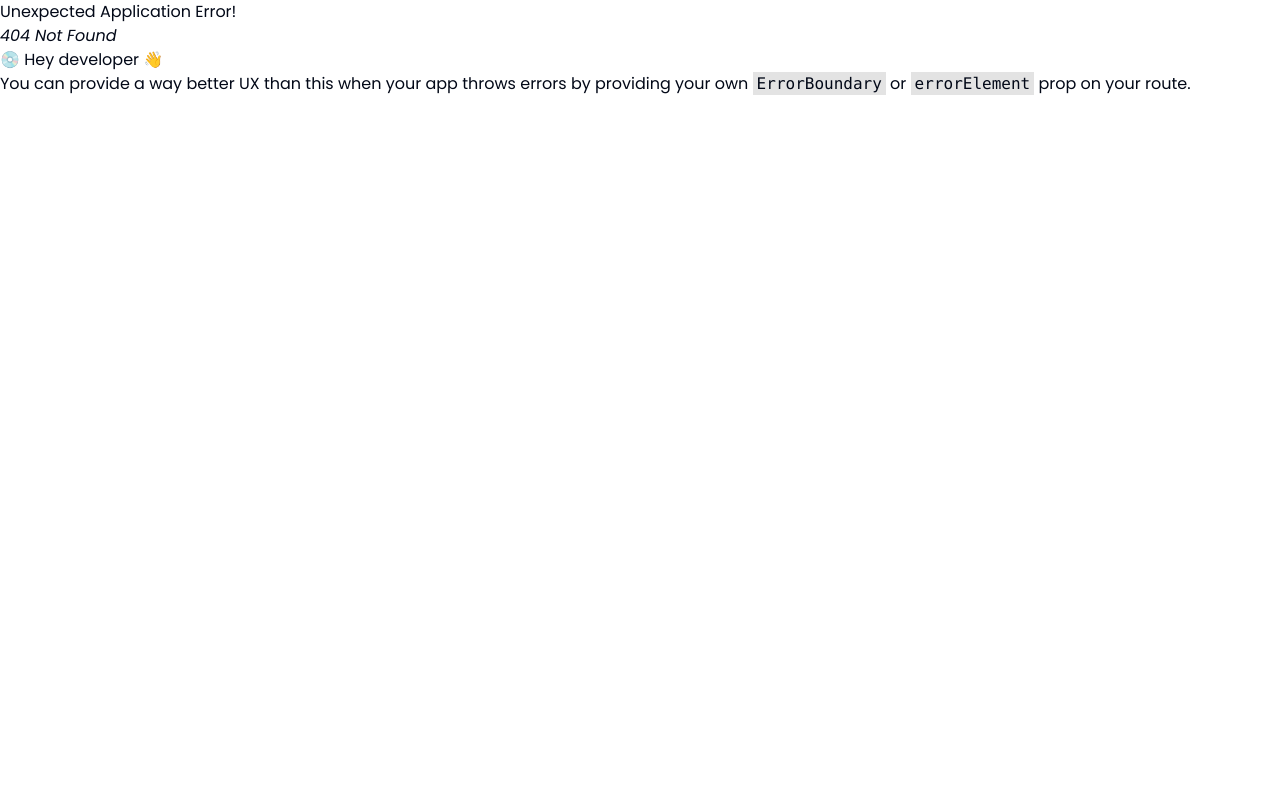
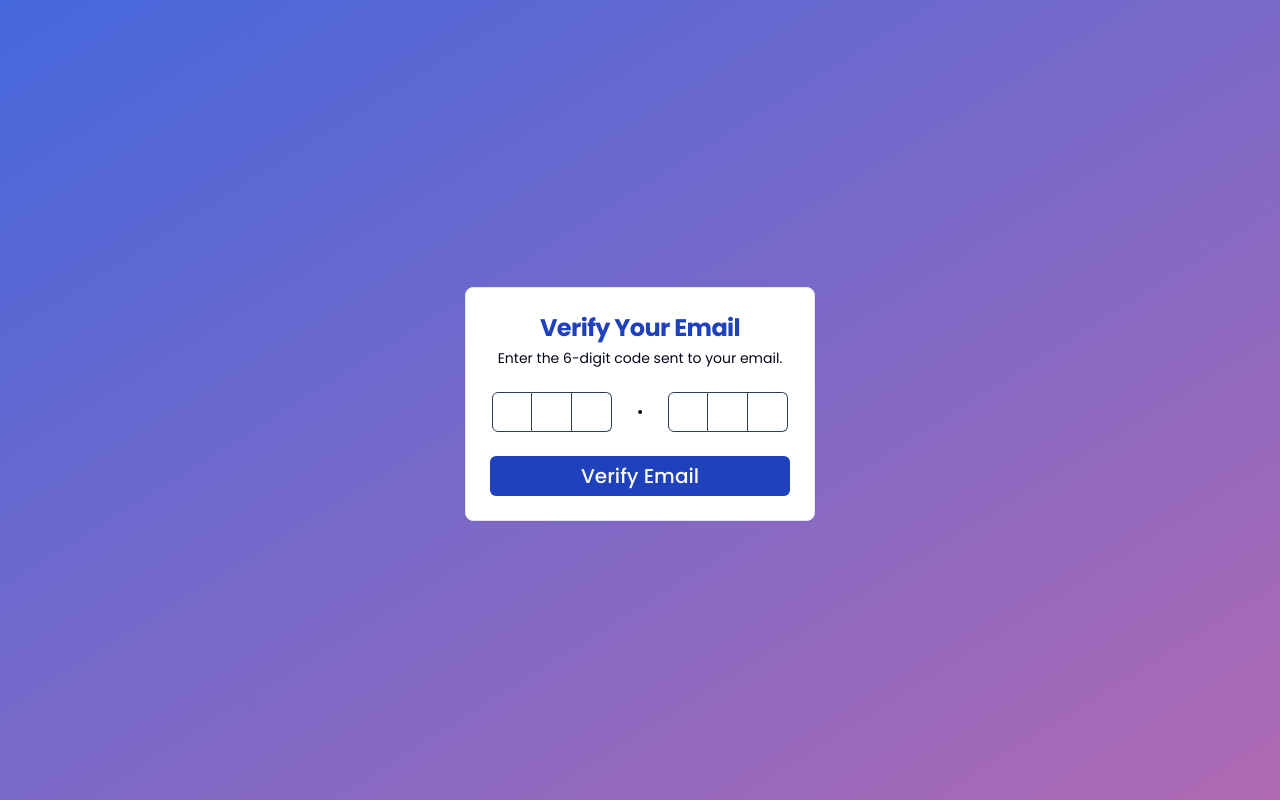
Before and after one commit to Md-SabbirHosen/mern-authentication-app, a React (Vite) app in the folder client/: page /verify in a window 1280 px wide. Before the commit this address had no page. Built offline with nearby package versions, Linux system fonts and the light colour scheme.

Commit message:
add verify page

```diff
--- a/client/package.json
+++ b/client/package.json
@@ -14,6 +14,7 @@
     "@radix-ui/react-slot": "^1.1.0",
     "class-variance-authority": "^0.7.0",
     "clsx": "^2.1.1",
+    "input-otp": "^1.4.1",
     "lucide-react": "^0.453.0",
     "react": "^18.3.1",
     "react-dom": "^18.3.1",
--- a/client/src/App.jsx
+++ b/client/src/App.jsx
@@ -3,6 +3,7 @@ import Home from "./pages/Home.jsx";
 import Login from "./pages/Login.jsx";
 import Registration from "./pages/Registration.jsx";
 import RootLayout from "./pages/Root.jsx";
+import Verification from "./pages/Verification.jsx";
 
 const router = createBrowserRouter([
   {
@@ -21,6 +22,10 @@ const router = createBrowserRouter([
         path: "/register",
         element: <Registration />,
       },
+      {
+        path: "/verify",
+        element: <Verification />,
+      },
     ],
   },
 ]);
--- /dev/null
+++ b/client/src/components/ui/input-otp.jsx
@@ -0,0 +1,60 @@
+import * as React from "react";
+import { OTPInput, OTPInputContext } from "input-otp";
+import { Dot } from "lucide-react";
+
+import { cn } from "@/lib/utils";
+
+const InputOTP = React.forwardRef(
+  ({ className, containerClassName, ...props }, ref) => (
+    <OTPInput
+      ref={ref}
+      containerClassName={cn(
+        "flex items-center gap-2 has-[:disabled]:opacity-50",
+        containerClassName
+      )}
+      className={cn("disabled:cursor-not-allowed", className)}
+      {...props}
+    />
+  )
+);
+InputOTP.displayName = "InputOTP";
+
+const InputOTPGroup = React.forwardRef(({ className, ...props }, ref) => (
+  <div ref={ref} className={cn("flex items-center", className)} {...props} />
+));
+InputOTPGroup.displayName = "InputOTPGroup";
+
+const InputOTPSlot = React.forwardRef(({ index, className, ...props }, ref) => {
+  const inputOTPContext = React.useContext(OTPInputContext);
+  const { char, hasFakeCaret, isActive } = inputOTPContext.slots[index];
+
+  return (
+    <div
+      ref={ref}
+      className={cn(
+        "relative flex h-10 w-10 items-center justify-center border-y border-r border-input border-[#2c3e50] text-sm font-bold transition-all first:rounded-l-md first:border-l last:rounded-r-md",
+        isActive &&
+          "z-10 ring-2 ring-ring ring-offset-background ring-[#1F41BB] border-none",
+        className
+      )}
+      {...props}
+    >
+      {char}
+      {hasFakeCaret && (
+        <div className="pointer-events-none absolute inset-0 flex items-center justify-center">
+          <div className="h-4 w-px animate-caret-blink bg-foreground duration-1000" />
+        </div>
+      )}
+    </div>
+  );
+});
+InputOTPSlot.displayName = "InputOTPSlot";
+
+const InputOTPSeparator = React.forwardRef(({ ...props }, ref) => (
+  <div ref={ref} role="separator" {...props}>
+    <Dot />
+  </div>
+));
+InputOTPSeparator.displayName = "InputOTPSeparator";
+
+export { InputOTP, InputOTPGroup, InputOTPSlot, InputOTPSeparator };
--- a/client/src/pages/Login.jsx
+++ b/client/src/pages/Login.jsx
@@ -2,20 +2,14 @@ import Divider from "@/components/Divider";
 import FormField from "@/components/FormField";
 import SocialButtonsContainer from "@/components/SocialButtonsContainer";
 import { Button } from "@/components/ui/button";
-import {
-  Card,
-  CardContent,
-  CardFooter,
-  CardHeader,
-  CardTitle,
-} from "@/components/ui/card";
+import { Card, CardContent, CardHeader, CardTitle } from "@/components/ui/card";
 import { Link } from "react-router-dom";
 
 const Login = () => {
   return (
-    <Card className="w-[320px]">
+    <Card className="w-[350px]">
       <CardHeader className="space-y-1 text-center">
-        <CardTitle className="text-3xl font-bold text-[#1F41BB]">
+        <CardTitle className="text-2xl font-bold text-[#1F41BB]">
           Login Here
         </CardTitle>
       </CardHeader>
--- a/client/src/pages/Registration.jsx
+++ b/client/src/pages/Registration.jsx
@@ -13,9 +13,9 @@ import { Link } from "react-router-dom";
 
 const Login = () => {
   return (
-    <Card className="w-[320px]">
+    <Card className="w-[350px]">
       <CardHeader className="space-y-1 text-center">
-        <CardTitle className="text-3xl font-bold text-[#1F41BB]">
+        <CardTitle className="text-2xl font-bold text-[#1F41BB]">
           Create Account
         </CardTitle>
       </CardHeader>
--- /dev/null
+++ b/client/src/pages/Verification.jsx
@@ -0,0 +1,41 @@
+import { Button } from "@/components/ui/button";
+import { Card, CardContent, CardHeader, CardTitle } from "@/components/ui/card";
+import {
+  InputOTP,
+  InputOTPGroup,
+  InputOTPSeparator,
+  InputOTPSlot,
+} from "@/components/ui/input-otp";
+
+const Verification = () => {
+  return (
+    <Card className="w-[350px]">
+      <CardHeader className="space-y-1 text-center">
+        <CardTitle className="text-2xl font-bold text-[#1F41BB]">
+          Verify Your Email
+        </CardTitle>
+        <p className="text-sm">Enter the 6-digit code sent to your email.</p>
+      </CardHeader>
+      <CardContent className="flex flex-col justify-center items-center gap-6">
+        <InputOTP maxLength={6}>
+          <InputOTPGroup>
+            <InputOTPSlot index={0} />
+            <InputOTPSlot index={1} />
+            <InputOTPSlot index={2} />
+          </InputOTPGroup>
+          <InputOTPSeparator className="mx-2" />
+          <InputOTPGroup>
+            <InputOTPSlot index={3} />
+            <InputOTPSlot index={4} />
+            <InputOTPSlot index={5} />
+          </InputOTPGroup>
+        </InputOTP>
+        <Button className="w-full bg-[#1F41BB] text-xl font-medium">
+          Verify Email
+        </Button>
+      </CardContent>
+    </Card>
+  );
+};
+
+export default Verification;
--- a/client/tailwind.config.js
+++ b/client/tailwind.config.js
@@ -4,6 +4,15 @@ export default {
   content: ["./index.html", "./src/**/*.{js,ts,jsx,tsx}"],
   theme: {
     extend: {
+      keyframes: {
+        "caret-blink": {
+          "0%,70%,100%": { opacity: "1" },
+          "20%,50%": { opacity: "0" },
+        },
+      },
+      animation: {
+        "caret-blink": "caret-blink 1.25s ease-out infinite",
+      },
       fontFamily: {
         poppins: ["Poppins", "sans-serif"],
       },
```
Also changed, not shown: 1 other file (tests, documents, lock files or other folders).
